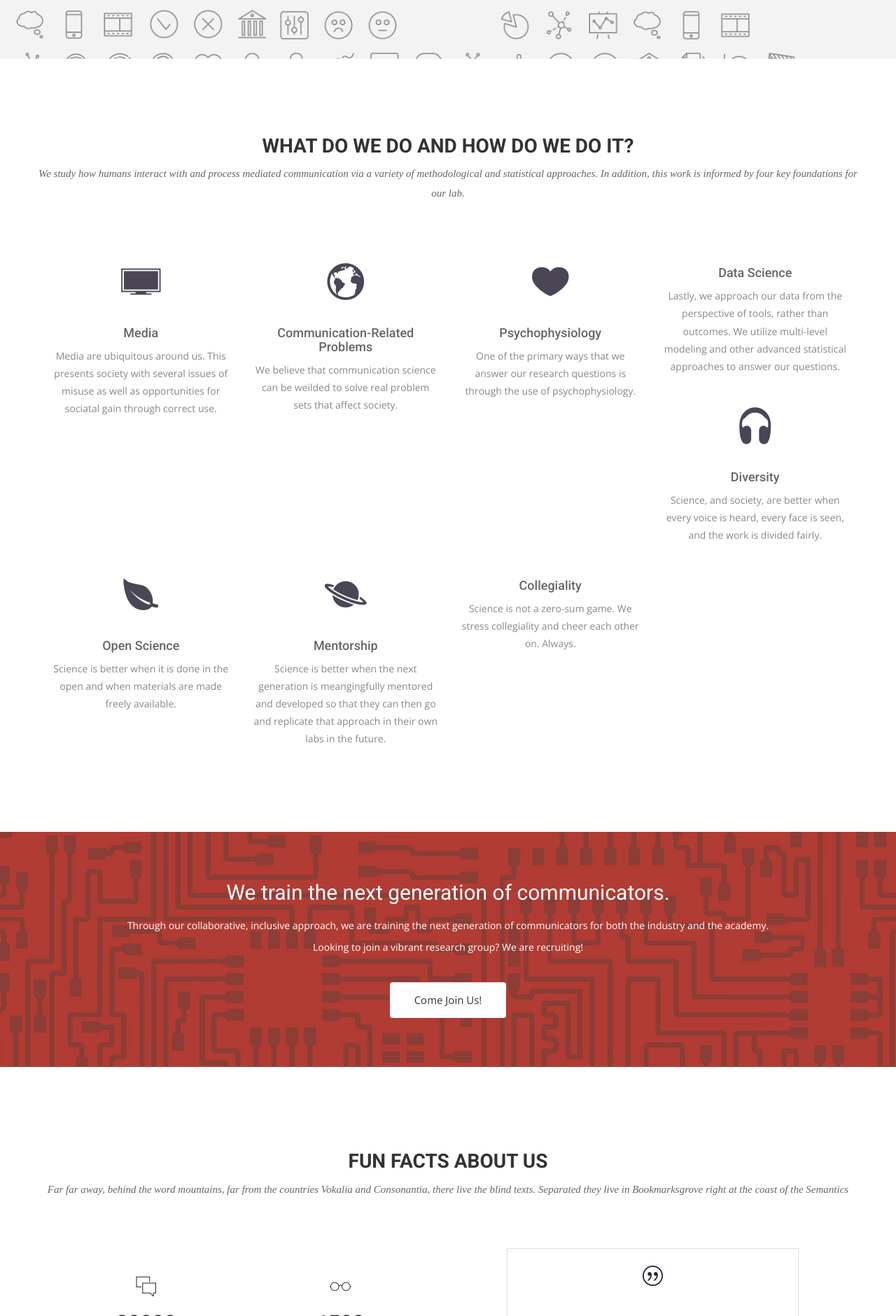
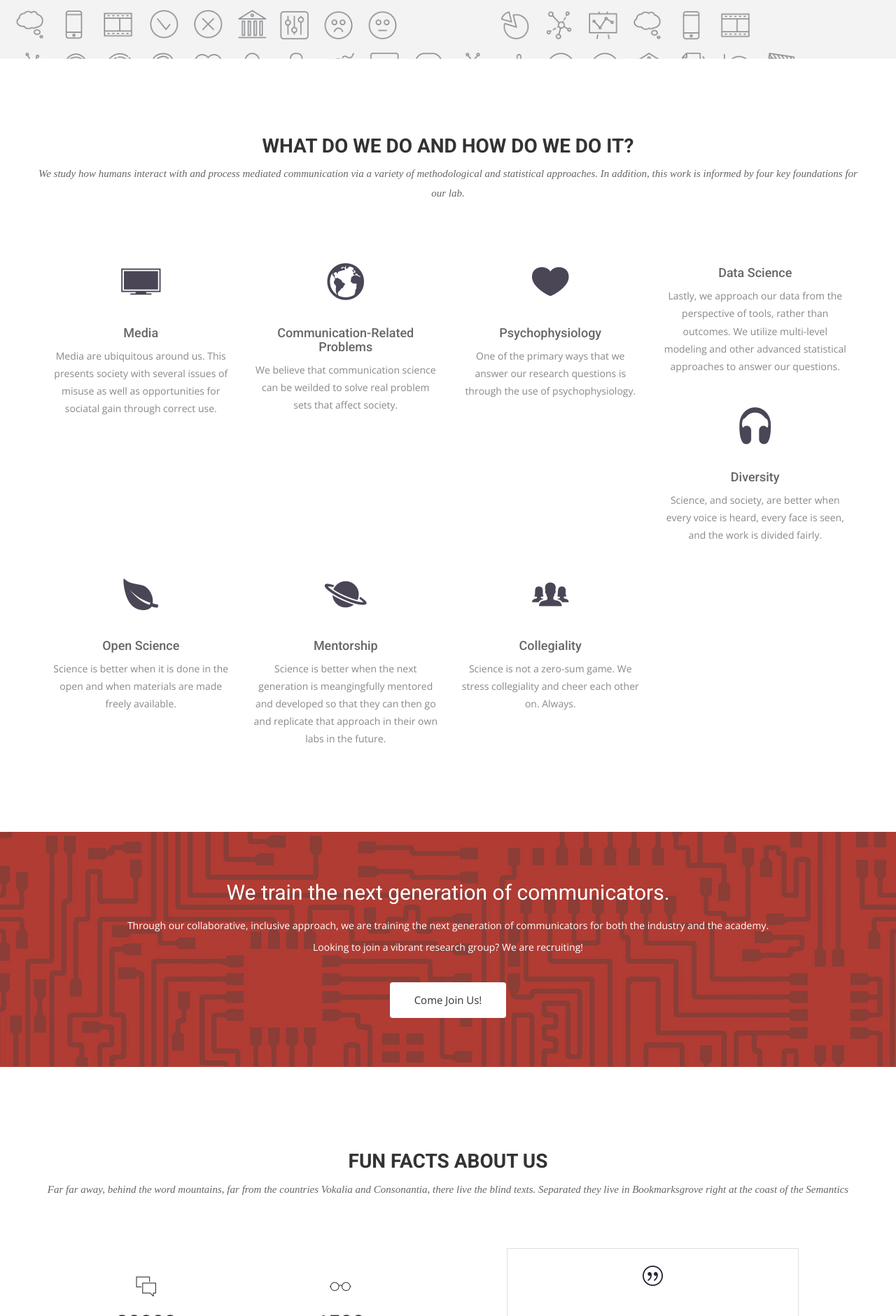
Before and after one commit to cognitionemotionlab/cognitionemotionlab.github.io, a Jekyll site: the page built from index.html, in a window 1280 px wide. Shown: the part 1949-3830 px from the top of the page at 70% size. Built offline with Jekyll 4.4.1, drawn with Linux system fonts in a browser that asks for light colours; nearby versions of some CDN libraries; some web fonts are replaced.

Commit message:
Logo update.

```diff
--- a/index.html
+++ b/index.html
@@ -114,7 +114,7 @@
       </div>
       <div class="col-sm-6 col-md-3">
         <div class="service-item">
-          <i class="ion-contacts"></i>
+          <i class="ion-ios-people"></i>
           <h4>Collegiality</h4>
           <p>Science is not a zero-sum game. We stress collegiality and cheer each other on. Always.</p>
         </div>
```
